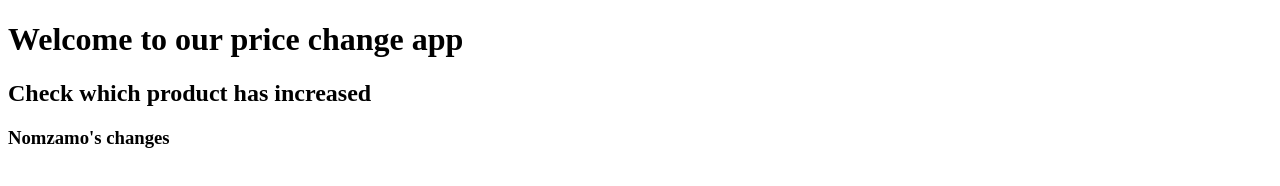
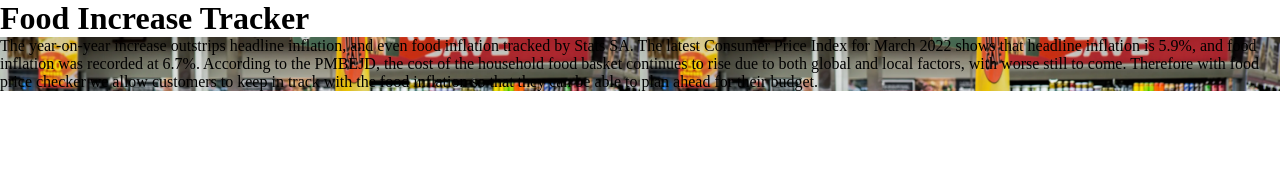
Before and after one commit to AnthonyMogotlane/food-increase-updater, a plain HTML site: page index.html in a window 1280 px wide. Drawn offline with Linux system fonts and the light colour scheme; files that its build step writes are made by us from their sources.

Commit message:
added content in HTML

```diff
--- /dev/null
+++ b/css/style.css
@@ -0,0 +1,11 @@
+* {
+  margin: 0;
+  padding: 0;
+}
+html {
+  background-color: ;
+}
+.main-heading {
+  background-image: url(/img/download.png);
+  background-attachment: fixed;
+}
--- a/index.html
+++ b/index.html
@@ -4,12 +4,22 @@
     <meta charset="UTF-8" />
     <meta http-equiv="X-UA-Compatible" content="IE=edge" />
     <meta name="viewport" content="width=device-width, initial-scale=1.0" />
-    <link rel="stylesheet" href="style.css">
+    <link rel="stylesheet" href="style.css" />
     <title>Food Increase Checker</title>
   </head>
   <body>
-    <h1>Welcome to our price change app</h1>
-    <h2>Check which product has increased</h2>
-    <h3>Nomzamo's changes</h3>
+    <h1>Food Increase Tracker</h1>
+    <div class="main-heading">
+      <p>
+        The year-on-year increase outstrips headline inflation, and even food
+        inflation tracked by Stats SA. The latest Consumer Price Index for March
+        2022 shows that headline inflation is 5.9%, and food inflation was
+        recorded at 6.7%. According to the PMBEJD, the cost of the household
+        food basket continues to rise due to both global and local factors, with
+        worse still to come. Therefore with food price checker we allow
+        customers to keep in track with the food inflation so that they can be
+        able to plan ahead for their budget.
+      </p>
+    </div>
   </body>
 </html>
```
Also changed, not shown: img/download.png (added), js/price-checker-dom.js (added), js/price-checker.js (added), style.css (deleted).
